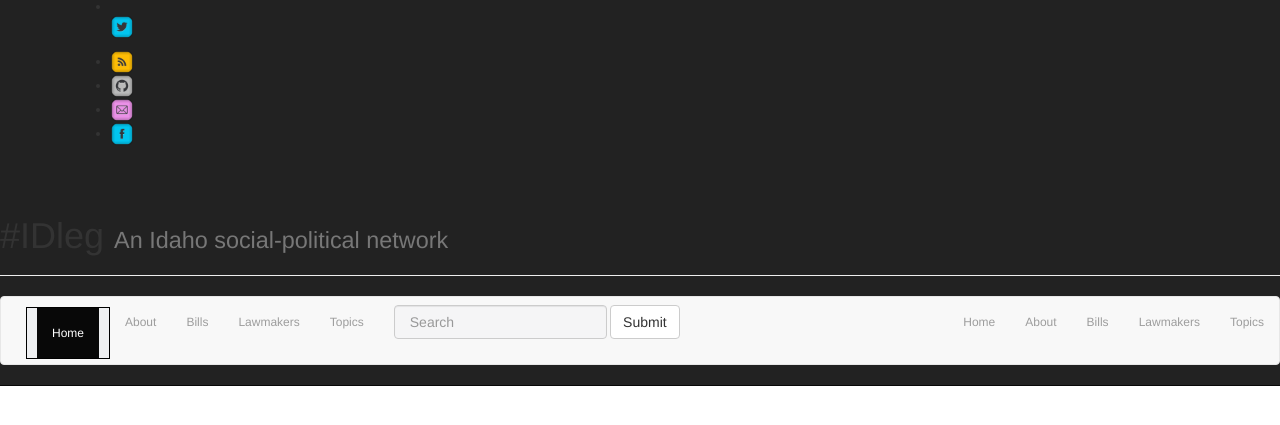
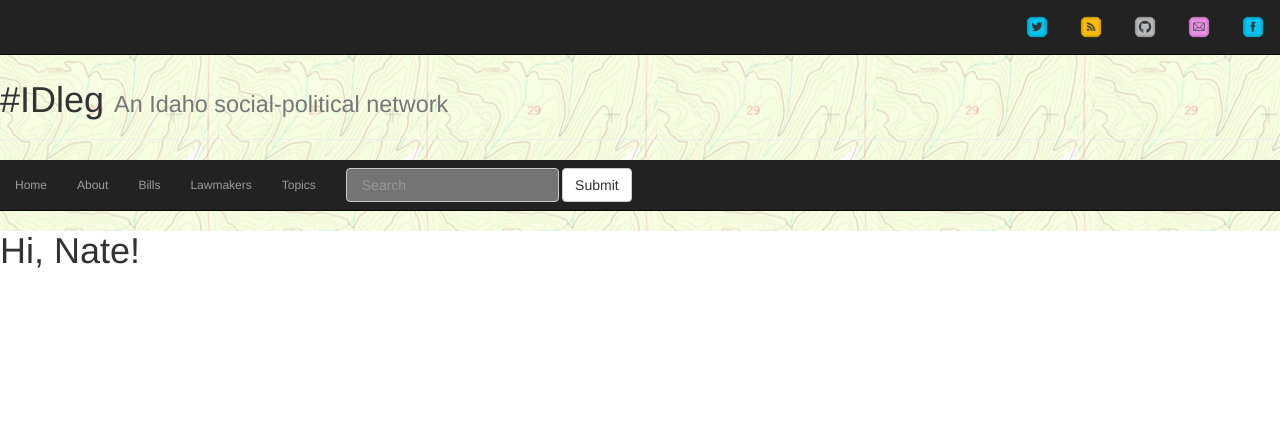
Before and after one commit to paleomedia/idleg_flask, a Flask app: page / in a window 1280 px wide. Shown: the top 425 px of the page. Run offline with Flask 2, Linux system fonts and the light colour scheme; parts of the project's set-up code (start-up, migrations or seed data) failed here and were passed over; some libraries are stand-ins or nearby versions.

Commit message:
added sunlight package, dialed in header in bootstrap

```diff
--- a/app/__init__.py
+++ b/app/__init__.py
@@ -7,7 +7,7 @@ from flask.ext.sqlalchemy import SQLAlchemy
 app = Flask(__name__)
 app.register_blueprint(homepage)
 app.config['SQLALCHEMY_DATABASE_URI'] = 'sqlite:////tmp/test.db'
-db= SQLAlchemy(App)
+db= SQLAlchemy(app)
 
 db.create_all()
 
--- a/app/static/css/styles.css
+++ b/app/static/css/styles.css
@@ -1,6 +1,6 @@
 .tops {
 	width: 100%;
-	height: 125px;
+	height: 115px;
 	background-image: url("../images/topo.png");
 	background-repeat: repeat;
 	float: left;
--- a/app/templates/base.html
+++ b/app/templates/base.html
@@ -23,29 +23,24 @@
 
   <body>
     <header>
-      <div class="navbar navbar-inverse navbar-fixed-top" role="navigation"">
-        <div class="container">
-          <div class="navbar-header">
-            <ul>
-            <li class="social">
-              <a class="navbar-brand" href="https://twitter.com/search?q=%23idleg&src=typd"><img src="{{ url_for('static', filename="images/twittericon.png") }}" width="24px" height="24px">
-                </a>
+      <div class="tops">
+        <div class="navbar navbar-inverse navbar-fixed-top" role="navigation social">
+          <div class="collapse navbar-collapse">
+            <ul class="nav navbar-nav pull-right">
+                <li>
+                <a href="https://twitter.com/search?q=%23idleg&src=typd"><img src="{{ url_for('static', filename="images/twittericon.png") }}" width="24px" height="24px"></a>
                 </li>
-              <li class="social">
-                <a href="http://idleg.info/rss"><img src="{{ url_for('static', filename="images/RSS-Icon.png") }}" width="24px" height="24px">
-                </a>
+                <li>
+                <a href="http://idleg.info/rss"><img src="{{ url_for('static', filename="images/RSS-Icon.png") }}" width="24px" height="24px"></a>
                 </li>
-              <li class="social">
-                <a href="https://github.com/paleomedia/idleg"><img src="{{ url_for('static', filename="images/Github-Icon.png") }}" width="24px" height="24px">
-                </a>
+                <li>
+                <a href="https://github.com/paleomedia/idleg"><img src="{{ url_for('static', filename="images/Github-Icon.png") }}" width="24px" height="24px"></a>
                 </li>
-             <li class="social">
-                <a href="mailto:editor@idleg.info"><img src="{{ url_for('static', filename="images/Email-Icon.png") }}" width="24px" height="24px">
-               </a>
+                <li>
+                <a href="mailto:editor@idleg.info"><img src="{{ url_for('static', filename="images/Email-Icon.png") }}" width="24px" height="24px"></a>
                 </li>
-              <li class="social">
-                <a href="http://facebook.com"><img src="{{ url_for('static', filename="images/Facebook-Icon.png") }}" width="24px" height="24px">
-                </a>
+                <li>
+                <a href="http://facebook.com"><img src="{{ url_for('static', filename="images/Facebook-Icon.png") }}" width="24px" height="24px"></a>
                 </li>
             </ul>
           </div>
@@ -57,11 +52,10 @@
         </div>
 
 	<!-- Navigation menu -->
-	<nav class="navbar navbar-default">
-  	  <div class="container-fluid">
+    <div class="navbar navbar-inverse navbar-static-top" role="navigation">
     	<!-- Brand and toggle get grouped for better mobile display -->
        <div class="navbar-header">
-      	      <button type="button" class="navbar-toggle collapsed" data-toggle="collapse" data-target="#bs-example-navbar-collapse-1" aria-expanded="false">
+          <button type="button" class="navbar-toggle" data-toggle="collapse" data-target=".navbar-collapse">
             <span class="sr-only">Toggle navigation</span>
         	  <span class="icon-bar"></span>
             <span class="icon-bar"></span>
@@ -69,9 +63,9 @@
      	    </button>
     	  </div>
    	<!-- Collect the nav links, forms, and other content for toggling -->
-    	  <div class="collapse navbar-collapse" id="bs-example-navbar-collapse-1">
+    	  <div class="collapse navbar-collapse">
       	    <ul class="nav navbar-nav">
-              <li class="active"><a href="#">Home <span class="sr-only">(current)</span></a></li>
+              <li><a href="#">Home <span class="sr-only">(current)</span></a></li>
               <li><a href="/about">About</a></li>
               <li><a href="/bills">Bills</a></li>
               <li><a href="/lawmakers">Lawmakers</a></li>
@@ -83,18 +77,12 @@
             </div>
               <button type="submit" class="btn btn-default">Submit</button>
       	  </form>
-      	  <ul class="nav navbar-nav navbar-right">
-            <li><a href="#">Home</a></li>
-            <li><a href="/about">About</a></li>
-            <li><a href="/bills">Bills</a></li>
-            <li><a href="/lawmakers">Lawmakers</a></li>
-            <li><a href="/topics">Topics</a></li>
-           </ul>
     	 </div><!-- /.navbar-collapse -->
-  	</div><!-- /.container-fluid -->
+  	</div><!-- /.container -->
+  	</div><!-- /.tops -->
 	</nav>
     </header>
-    <hr>
+    <hr />
 
     {% block container %} {% endblock %}
     {% with messages = get_flashed_messages() %}
```
Also changed, not shown: app/idleg/models.py (+98 -0 lines), 1 other file. Lines whose indentation alone changed are shown as unchanged.
